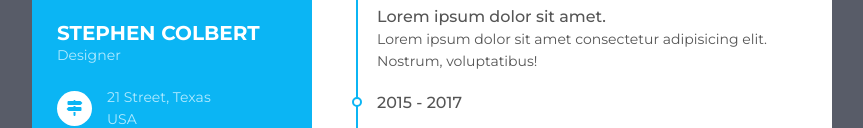
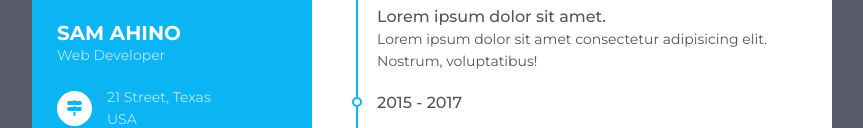
Before and after one commit to knowdetails/samahino, a plain HTML site: page index.html in a window 1280 px wide. Shown: the part 333-461 px from the top of the page, without its empty margins (208-1071 px from the left). Drawn offline with Linux system fonts and the light colour scheme.

Commit message:
name updated

```diff
--- a/index.html
+++ b/index.html
@@ -243,8 +243,8 @@
         <div class="resume_content">
             <div class="resume_item resume_info">
                 <div class="title">
-                    <p class="bold">stephen colbert</p>
-                    <p class="regular">Designer</p>
+                    <p class="bold">Sam Ahino</p>
+                    <p class="regular">Web Developer</p>
                 </div>
                 <ul>
                     <li>
```
